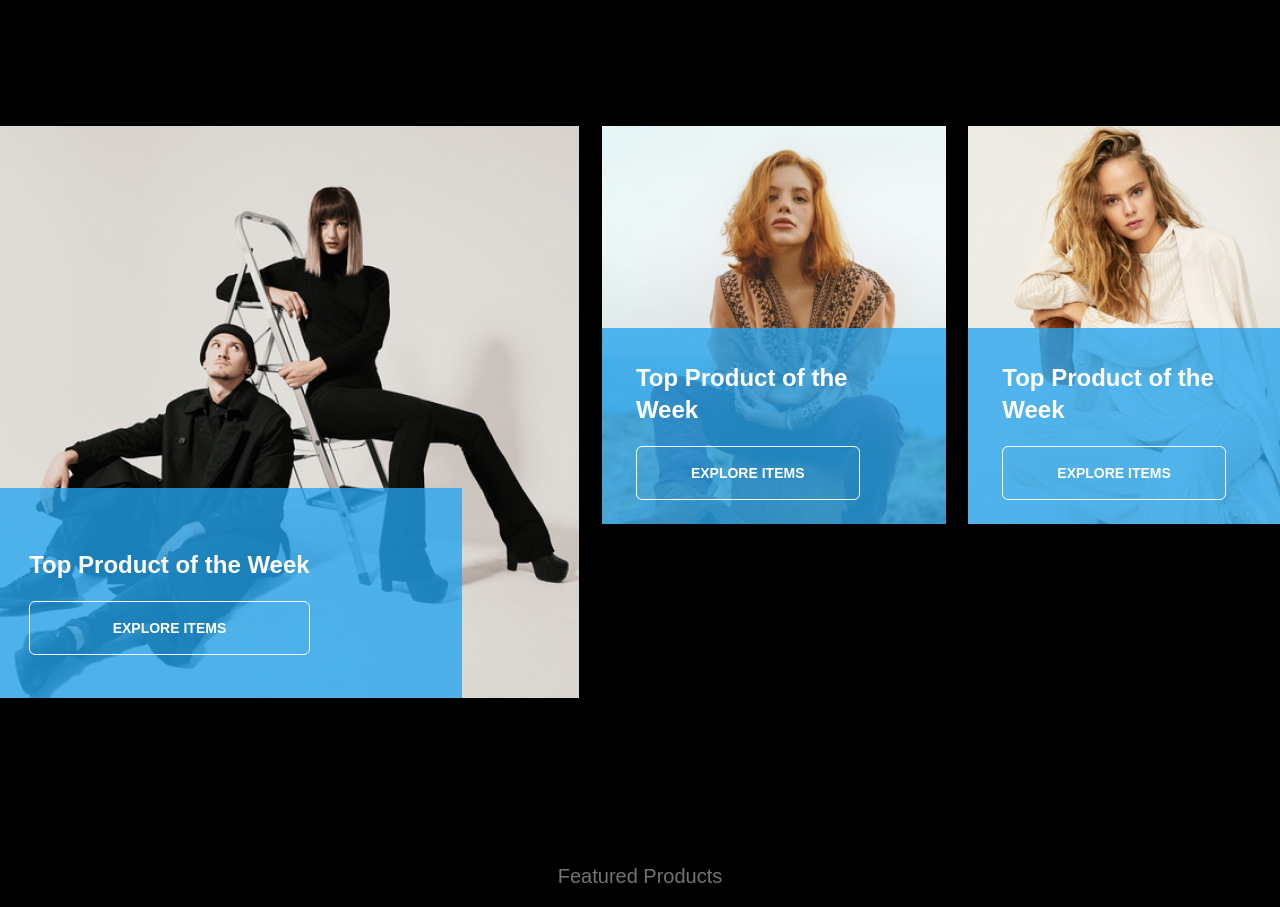
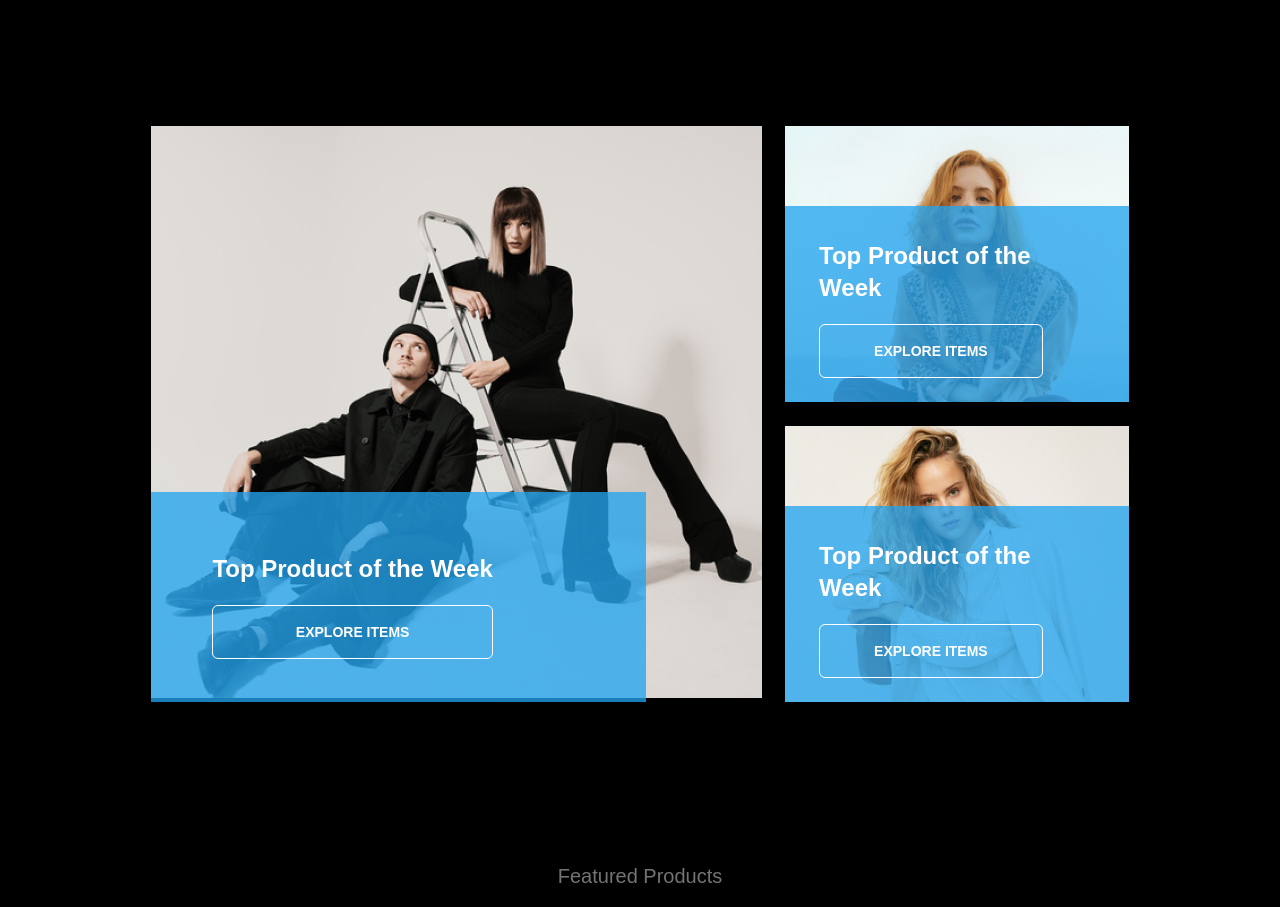
Before and after one commit to hacermelisyilmaz/E-Commerce-Project, a React (Create React App) app in the folder e-commerce/: page / in a window 1280 px wide. Shown: the part 941-1848 px from the top of the page. Built offline with nearby package versions, Linux system fonts and the light colour scheme.

Commit message:
Blue subcards are added to shopping cards

```diff
--- a/e-commerce/src/components/layout/ShopCards.js
+++ b/e-commerce/src/components/layout/ShopCards.js
@@ -1,20 +1,40 @@
 function ShopCards({ data }) {
+  const { cards } = data;
+
   return (
     <div className="ShopCards py-[5rem]">
-      <div className="w-full h-[36rem] flex flex-col flex-wrap items-center content-center gap-[1.4rem] sm:h-fit sm:px-5">
-        {data.cards.map((card, index) => {
-          return (
-            <div key={index} className="relative">
-              <img src={card.img} />
-              <div className="font-bold text-white bg-[#23a5f0c4] flex flex-col gap-5 absolute left-0 bottom-0 h-fit w-fit pl-[10%] pr-[25%] pt-[10%] pb-[7%] sm:w-full">
-                <h4 className="text-2xl">{card.message}</h4>
-                <button className="border border-solid rounded-md border-white py-4 px-10 text-sm">
-                  {card.button}
-                </button>
-              </div>
+      <div className="w-full h-[36rem] flex justify-center gap-[1.4rem] sm:h-fit sm:px-5 sm:flex-col">
+        <div className="relative">
+          <img src={cards[0].img} className="object-cover" />
+          <div className="font-bold text-white bg-[#23a5f0c4] flex flex-col gap-5 absolute left-0 bottom-0 h-fit w-fit pl-[10%] pr-[25%] pt-[10%] pb-[7%] sm:w-full">
+            <h4 className="text-2xl">{cards[0].message}</h4>
+            <button className="border border-solid rounded-md border-white py-4 px-10 text-sm">
+              {cards[0].button}
+            </button>
+          </div>
+        </div>
+
+        <div className="flex flex-col h-full justify-between sm:gap-[1.4rem]">
+          <div className="relative h-[48%] overflow-hidden sm:h-fit">
+            <img src={cards[1].img} className="object-cover w-full" />
+            <div className="font-bold text-white bg-[#23a5f0c4] flex flex-col gap-5 absolute left-0 bottom-0 h-fit w-fit pl-[10%] pr-[25%] pt-[10%] pb-[7%] sm:w-full">
+              <h4 className="text-2xl">{cards[1].message}</h4>
+              <button className="border border-solid rounded-md border-white py-4 px-10 text-sm">
+                {cards[1].button}
+              </button>
             </div>
-          );
-        })}
+          </div>
+
+          <div className="relative h-[48%] overflow-hidden sm:h-fit">
+            <img src={cards[2].img} className="object-cover w-full" />
+            <div className="font-bold text-white bg-[#23a5f0c4] flex flex-col gap-5 absolute left-0 bottom-0 h-fit w-fit pl-[10%] pr-[25%] pt-[10%] pb-[7%] sm:w-full">
+              <h4 className="text-2xl">{cards[2].message}</h4>
+              <button className="border border-solid rounded-md border-white py-4 px-10 text-sm">
+                {cards[2].button}
+              </button>
+            </div>
+          </div>
+        </div>
       </div>
     </div>
   );
```
